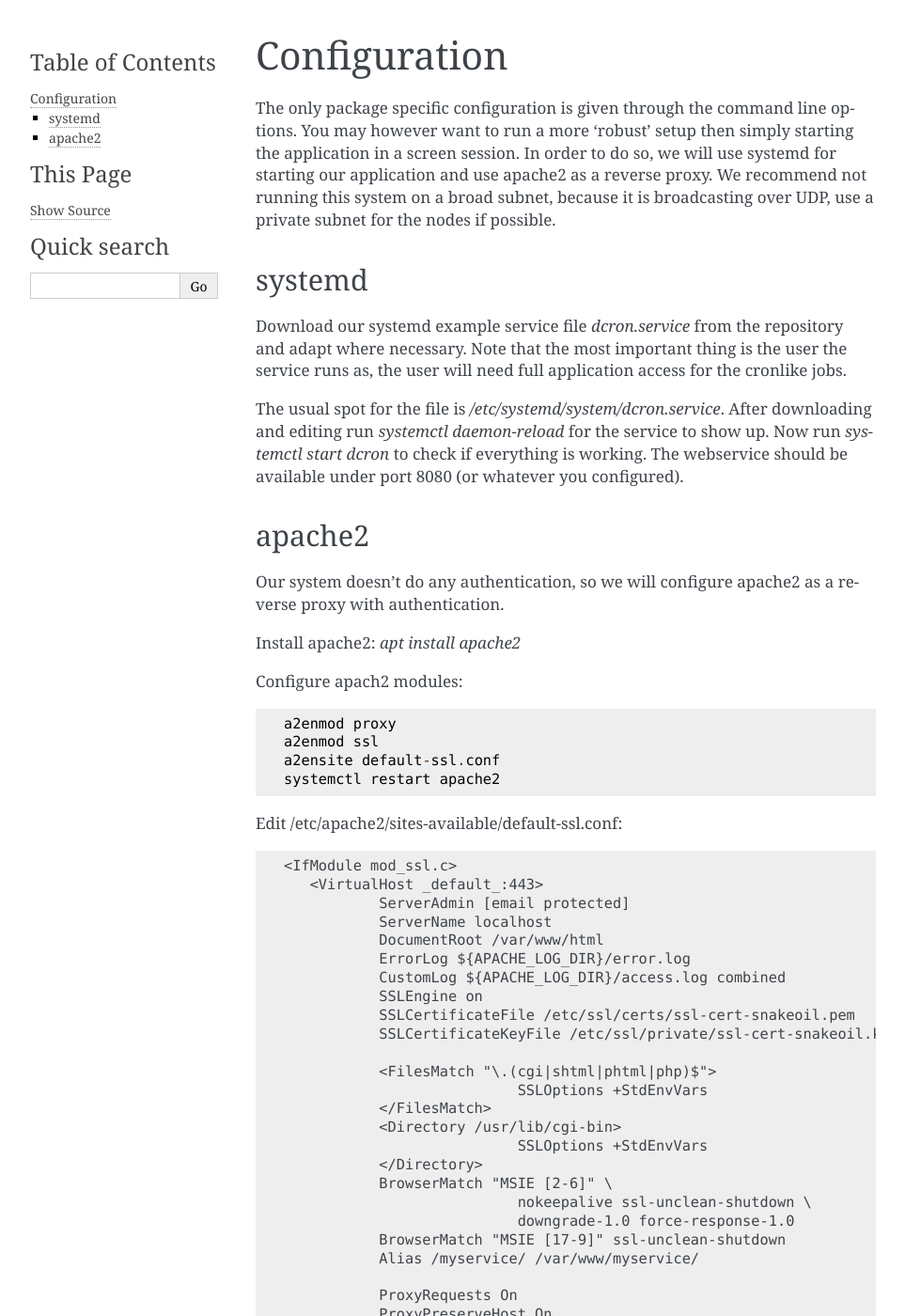
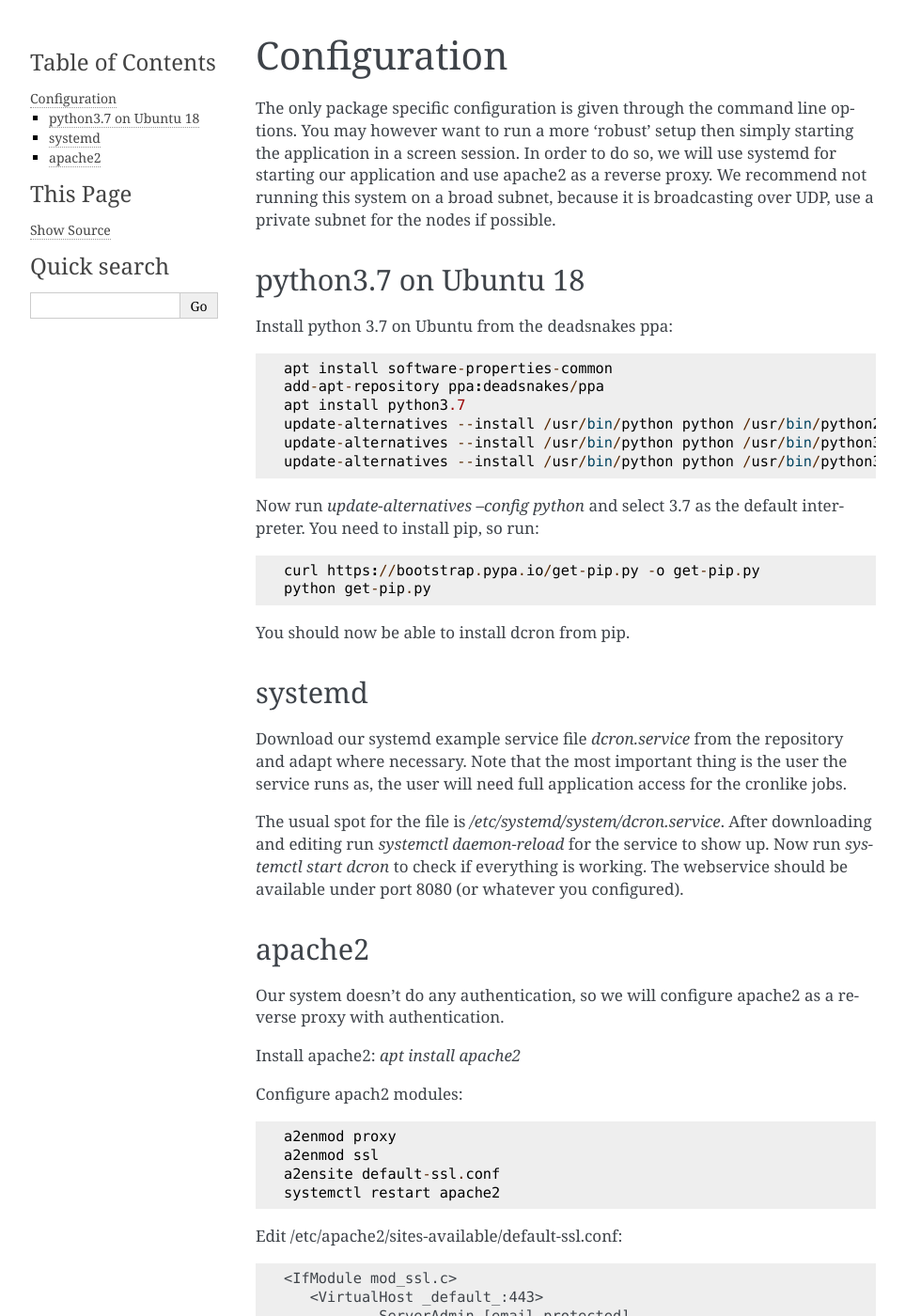
Before and after one commit to witlox/dcron, a Sphinx documentation site: the page built from docs/configuration.rst, in a window 1280 px wide and 1400 px high. Shown: the whole window at 94% size, without its empty margins (148-1111 px from the left). Built offline with Sphinx 7.4.7, drawn with Linux system fonts in a browser that asks for light colours; some of the changed text lies outside the part shown.

```diff
--- a/docs/conf.py
+++ b/docs/conf.py
@@ -24,9 +24,9 @@ copyright = '2019, Pim Witlox'
 author = 'Pim Witlox'
 
 # The short X.Y version
-version = '0.1'
+version = '0.2'
 # The full version, including alpha/beta/rc tags
-release = '0.1'
+release = '0.2'
 
 
 # -- General configuration ---------------------------------------------------
--- a/docs/configuration.rst
+++ b/docs/configuration.rst
@@ -8,6 +8,25 @@ The only package specific configuration is given through the command line option
 You may however want to run a more 'robust' setup then simply starting the application in a screen session.
 In order to do so, we will use systemd for starting our application and use apache2 as a reverse proxy.
 We recommend not running this system on a broad subnet, because it is broadcasting over UDP, use a private subnet for the nodes if possible.
+
+python3.7 on Ubuntu 18
+======================
+Install python 3.7 on Ubuntu from the deadsnakes ppa::
+
+    apt install software-properties-common
+    add-apt-repository ppa:deadsnakes/ppa
+    apt install python3.7
+    update-alternatives --install /usr/bin/python python /usr/bin/python2.7 1
+    update-alternatives --install /usr/bin/python python /usr/bin/python3.6 2
+    update-alternatives --install /usr/bin/python python /usr/bin/python3.7 3
+
+Now run `update-alternatives --config python` and select 3.7 as the default interpreter.
+You need to install pip, so run::
+
+    curl https://bootstrap.pypa.io/get-pip.py -o get-pip.py
+    python get-pip.py
+
+You should now be able to install dcron from pip.
 
 systemd
 =======
@@ -55,7 +74,6 @@ Edit /etc/apache2/sites-available/default-ssl.conf::
                                nokeepalive ssl-unclean-shutdown \
                                downgrade-1.0 force-response-1.0
                BrowserMatch "MSIE [17-9]" ssl-unclean-shutdown
-               Alias /myservice/ /var/www/myservice/
 
                ProxyRequests On
                ProxyPreserveHost On
--- a/setup.py
+++ b/setup.py
@@ -29,7 +29,7 @@ import sys
 
 from setuptools import setup
 
-version = "0.1"
+version = "0.2"
 
 requirements = ['aiohttp', 'aiofiles', 'aiohttp_jinja2', 'ntplib']
 
```
